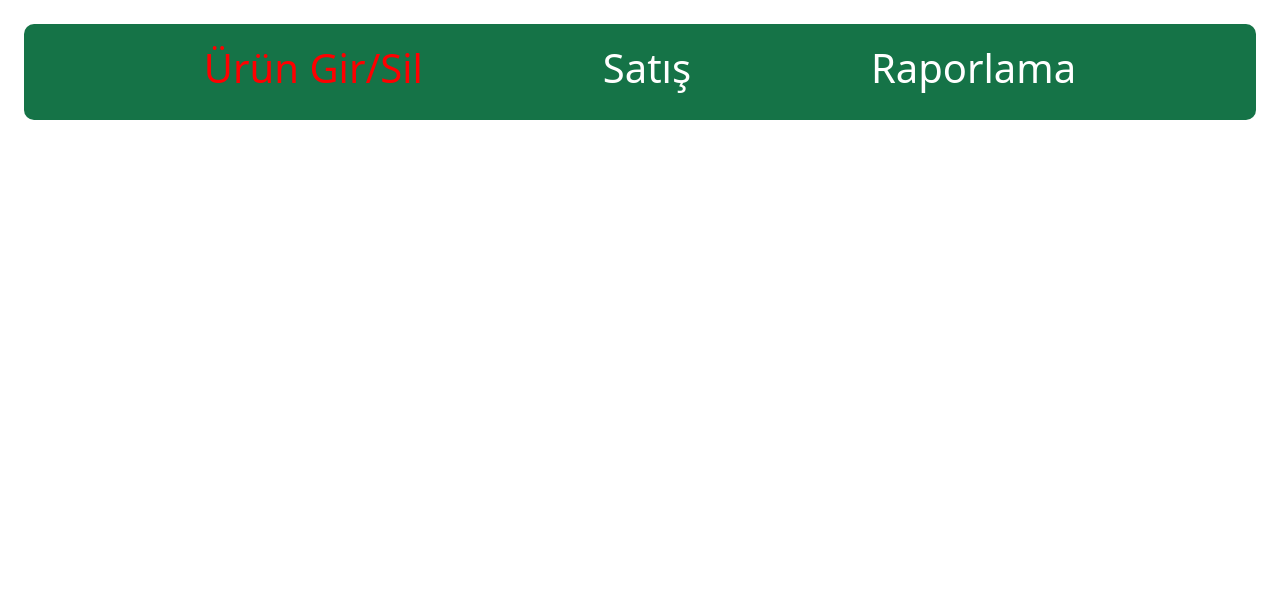
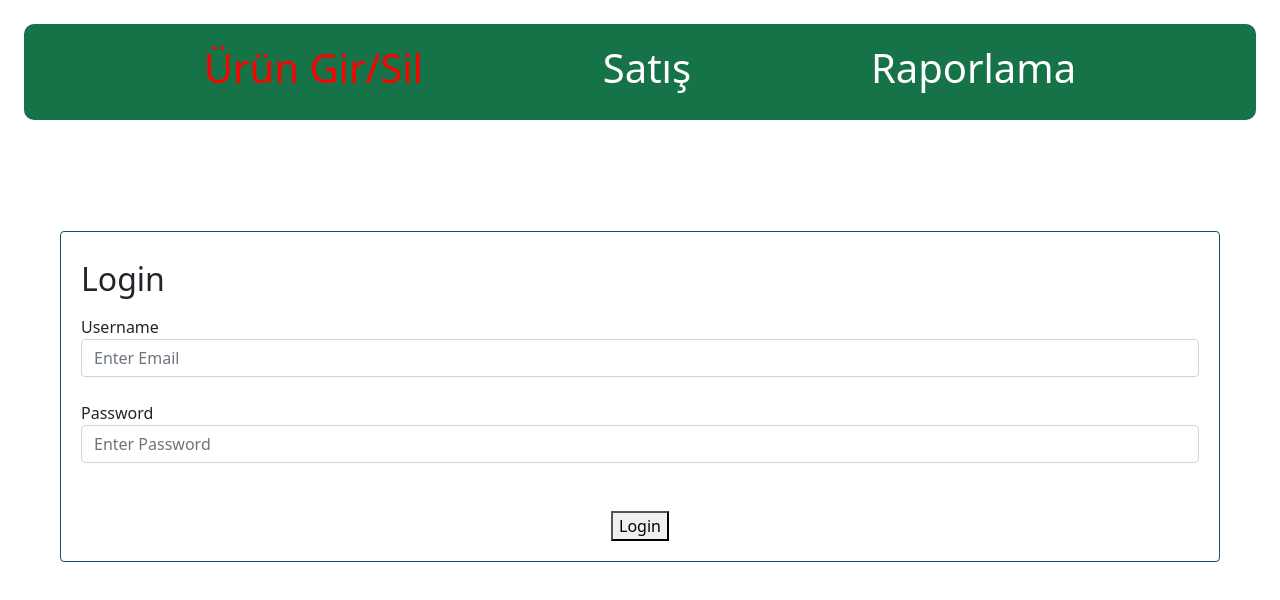
Before and after one commit to Sadullah-TANRIKULU/stok-urun-takip, an Angular app: page /loginForm in a window 1280 px wide. Before the commit this address led to /. Shown: the top 600 px of the page. Built offline with nearby package versions, Linux system fonts and the light colour scheme.

Commit message:
login form added

```diff
--- a/src/app/app.module.ts
+++ b/src/app/app.module.ts
@@ -9,6 +9,7 @@ import { BarkodOkumaComponent } from './barkod-okuma/barkod-okuma.component';
 import { UrunGirComponent } from './urun-gir/urun-gir.component';
 import { AppRoutingModule } from './app-routing.module';
 import { RaporlamaComponent } from './raporlama/raporlama.component';
+import { LoginFormComponent } from './login-form/login-form.component';
 
 
 @NgModule({
@@ -18,6 +19,7 @@ import { RaporlamaComponent } from './raporlama/raporlama.component';
     BarkodOkumaComponent,
     UrunGirComponent,
     RaporlamaComponent,
+    LoginFormComponent,
   ],
   imports: [
     BrowserModule,
@@ -26,7 +28,7 @@ import { RaporlamaComponent } from './raporlama/raporlama.component';
     ReactiveFormsModule,
     AppRoutingModule,
   ],
-  providers: [InspectionApiService, RaporlamaComponent],
+  providers: [InspectionApiService],  // RaporlamaComponent
   bootstrap: [AppComponent]
 })
 export class AppModule { }
--- /dev/null
+++ b/src/app/login-form/login-form.component.html
@@ -0,0 +1,38 @@
+<div class="login-form">
+    <div class="card">
+      <h2 class="head py-2">Login</h2>
+      <form class="user-login" [formGroup]="loginForm" (ngSubmit)="onLogin()">
+        <div class="row">
+          <div class="col-md-12 roundedTextBox mb-3">
+            <label>Username</label>
+            <input type="email" class="form-control mb-2" id="inputEmail" formControlName="email" placeholder="Enter Email">
+            <!-- <small id="emailHelp" class="form-text text-muted ml-2">We'll never share your email with anyone else.</small> -->
+            <div *ngIf="submitted && formControl.email.errors" class="text-danger">
+              <div *ngIf="formControl.email.errors.email">Email must be valid.</div>
+              <div *ngIf="formControl.email.errors.required">Email is required.</div>
+            </div>
+          </div>
+          <div class="col-md-12 roundedTextBox mb-3">
+            <label>Password</label>
+            <input type="password" class="form-control mb-2" id="inputPassword" formControlName="password" placeholder="Enter Password">
+            <div *ngIf="submitted && formControl.password.errors" class="text-danger">
+              <div *ngIf="formControl.password.errors.required">Password is required.</div>
+              <div *ngIf="formControl.password.errors.pattern">
+                <!-- <h3>Password must contain the following:</h3> -->
+                <ul>
+                  <li>Password should be alphanumeric</li>
+                  <li>A letter of the password should be capital</li>
+                  <li>Password must contain a special character (@, $, !, &, etc)</li>
+                  <li>Password length must be greater than 7 characters</li>
+                </ul>
+              </div>
+            </div>
+          </div>
+        </div>
+        <br>
+        <div class="buttons text-center">
+          <button class="btn-customBlue mr-2" type="submit">Login</button>
+        </div>
+      </form>
+    </div>
+  </div>
--- /dev/null
+++ b/src/app/login-form/login-form.component.scss
@@ -0,0 +1,10 @@
+.login-form {
+    /* text-align: center; */
+    margin-top: 4%;
+    padding: 60px;
+}
+
+.card {
+    padding: 20px;
+    border: 1px solid #125266;
+}
--- /dev/null
+++ b/src/app/login-form/login-form.component.ts
@@ -0,0 +1,46 @@
+import { Component, OnInit, VERSION } from '@angular/core';
+import { FormBuilder, FormGroup, Validators } from '@angular/forms';
+import { Router } from '@angular/router';
+
+@Component({
+  selector: 'app-login-form',
+  templateUrl: './login-form.component.html',
+  styleUrls: ['./login-form.component.scss']
+})
+export class LoginFormComponent {
+
+  public loginForm: any = FormGroup;
+  public submitted = false;
+
+  constructor(private formBuilder: FormBuilder, private router: Router) {}
+
+  ngOnInit(): void {
+    this.loginForm = this.formBuilder.group({
+      email: ["", [Validators.email, Validators.required]],
+      password: [
+        "",
+        [
+          Validators.required,
+          Validators.pattern(
+            "(?=.*[A-Za-z])(?=.*[0-9])(?=.*[$@$!#^~%*?&,.<>\"'\\;:{\\}\\[\\]\\|\\+\\-\\=\\_\\)\\(\\)\\`\\/\\\\\\]])[A-Za-z0-9d$@].{7,}"
+          )
+        ]
+      ]
+    });
+  }
+
+  get formControl() {
+    return this.loginForm.controls;
+  }
+
+  onLogin(): void {
+    // console.log(this.loginForm.value);
+    this.submitted = true;
+    if (this.loginForm.valid) {
+      console.log(this.loginForm.value);
+      localStorage.setItem("user-Data", JSON.stringify(this.loginForm.value));
+      this.router.navigate(["/urunGir"]);
+    }
+  }
+
+}
```
Also changed, not shown: src/app/app-routing.module.ts (+9 -1 lines).
